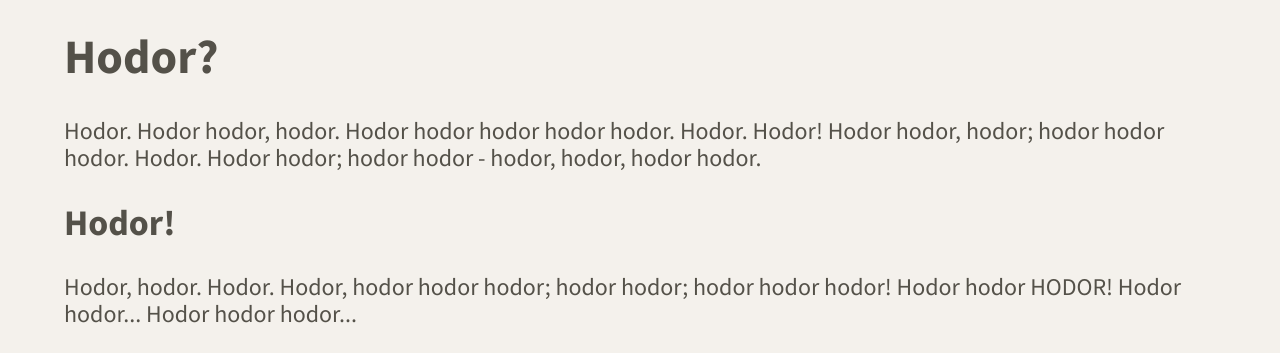
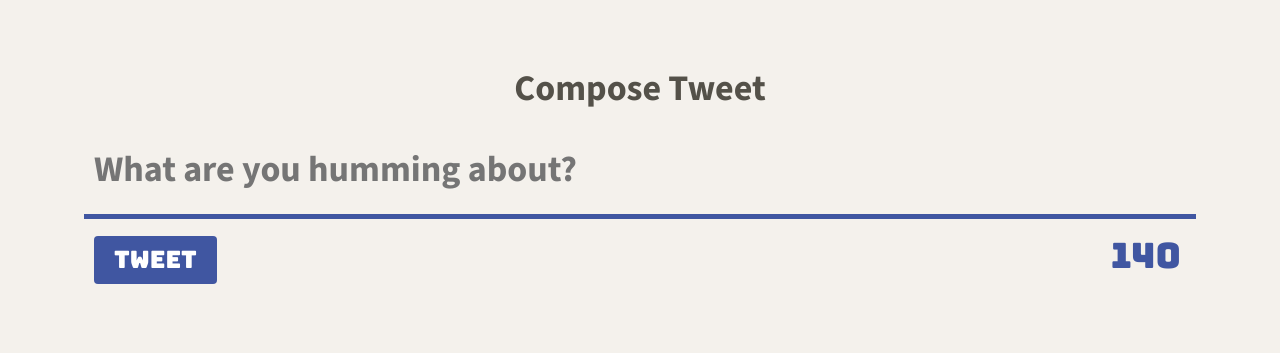
Before and after one commit to moastra/tweeter, a website: page public/index.html in a window 1280 px wide. Shown: the part 522-875 px from the top of the page. After the commit the page ends 806 px from the top, so only its background shows below. Drawn offline with nearby package versions, Linux system fonts and the light colour scheme.

Commit message:
added a new tweet section and added the style for it.

```diff
--- a/public/index.html
+++ b/public/index.html
@@ -18,6 +18,7 @@
     <link rel="stylesheet" href="/styles/layout.css" type="text/css" />
     <link rel="stylesheet" href="/styles/nav.css" type="text/css" />
     <link rel="stylesheet" href="/styles/header.css" type="text/css" />
+    <link rel="stylesheet" href="/styles/new-tweet.css" type="text/css" />
 
 
     <!-- External JS -->
@@ -48,10 +49,17 @@
 
     <!-- Page-specific (main) content here -->
     <main class="container">
-      <h1>Hodor?</h1>
-      <p>Hodor. Hodor hodor, hodor. Hodor hodor hodor hodor hodor. Hodor. Hodor! Hodor hodor, hodor; hodor hodor hodor. Hodor. Hodor hodor; hodor hodor - hodor, hodor, hodor hodor.</p>
-      <h2>Hodor!</h2>
-      <p>Hodor, hodor. Hodor. Hodor, hodor hodor hodor; hodor hodor; hodor hodor hodor! Hodor hodor HODOR! Hodor hodor... Hodor hodor hodor...</p>
+      <section class="new-tweet">
+        <h2>Compose Tweet</h2>
+        <form action="/tweets/" method="'POST">
+          <!--<label for="tweet-text">What are you humming about?</label>-->
+          <textarea name="text" id="tweet-text" placeholder="What are you humming about?"></textarea>
+          <div>
+            <button type="submit">Tweet</button>
+            <output name="counter" class="counter" for="tweet-text">140</output>
+          </div>
+        </form>
+      </section>
     </main>
   </body>
 </html>
--- a/public/styles/layout.css
+++ b/public/styles/layout.css
@@ -52,5 +52,5 @@ body {
 main {
   width: 90%;
   margin: 0 auto;
-  background-color: #f4f1ec;
+  background-color: inherit;
 }
--- /dev/null
+++ b/public/styles/new-tweet.css
@@ -0,0 +1,59 @@
+.new-tweet{
+  text-align: center;
+  margin: 20px auto;
+  padding: 20px;
+}
+
+.new-tweet form textarea {
+  width: 100%;
+  min-height: 60px;
+  padding: 10px;
+  margin-bottom: 10px;
+  border: none;
+  resize: none;
+  font-family: "Source Sans 3", sans-serif;
+  justify-content: baseline;
+  border-bottom: 5px solid #4056a1;
+  background-color: #f4f1ec;
+  overflow-y: hidden;
+}
+
+.new-tweet form textarea:focus {
+  outline: none;
+  border-bottom: 5px solid #4056a1;
+}
+
+
+.new-tweet form textarea::placeholder {
+  font-size: 1.5em;
+  font-weight: bold;
+
+}
+
+.new-tweet form button {
+  float: left;
+  background-color: #4056a1;
+  color: #fff;
+  padding: 10px 20px;
+  margin-left: 10px;
+  border: none;
+  border-radius: 4px;
+  cursor: pointer;
+  font-family: 'Bungee', sans-serif;
+  font-size: 1em;
+}
+
+.new-tweet form output.counter{
+  float: right;
+  margin-right: 15px;
+  font-size: 35px;
+  font-family: 'Bungee', sans-serif;
+  color: #4056a1;
+}
+
+.new-tweet label {
+  float: left;
+  align-content: baseline;
+  font-weight: bold;
+  font-size: 1.5em;
+}
```
